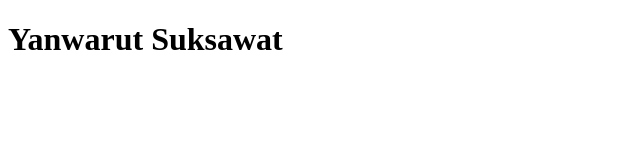
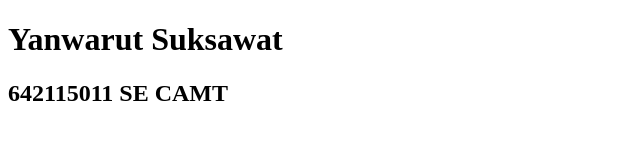
Before and after one commit to 0ctopusHead/Lab04, a plain HTML site: page profile.html in a window 1280 px wide. Shown: the whole page, without its empty margins (0-640 px from the left). Drawn offline with Linux system fonts and the light colour scheme.

Commit message:
create my profile

```diff
--- a/profile.html
+++ b/profile.html
@@ -9,6 +9,7 @@
 <body>
       <a href="index.html"></a>
       <h1>Yanwarut Suksawat</h1>
+      <h2>642115011 SE CAMT</h2>
 
 </body>
 </html>
```
